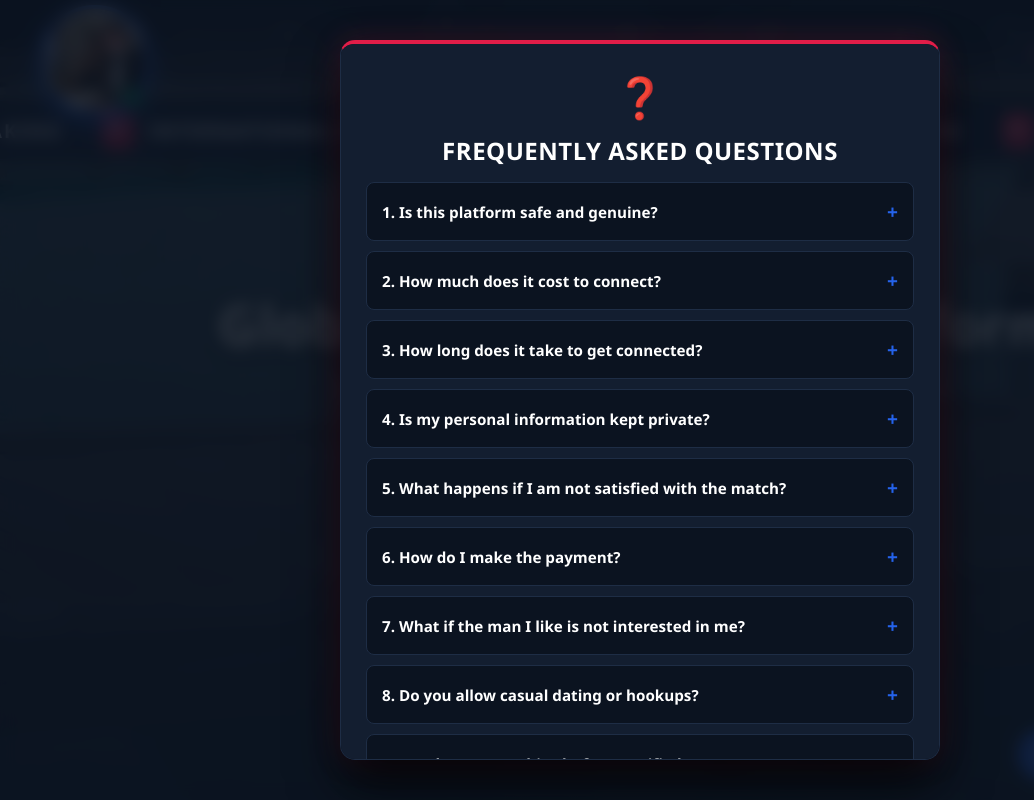
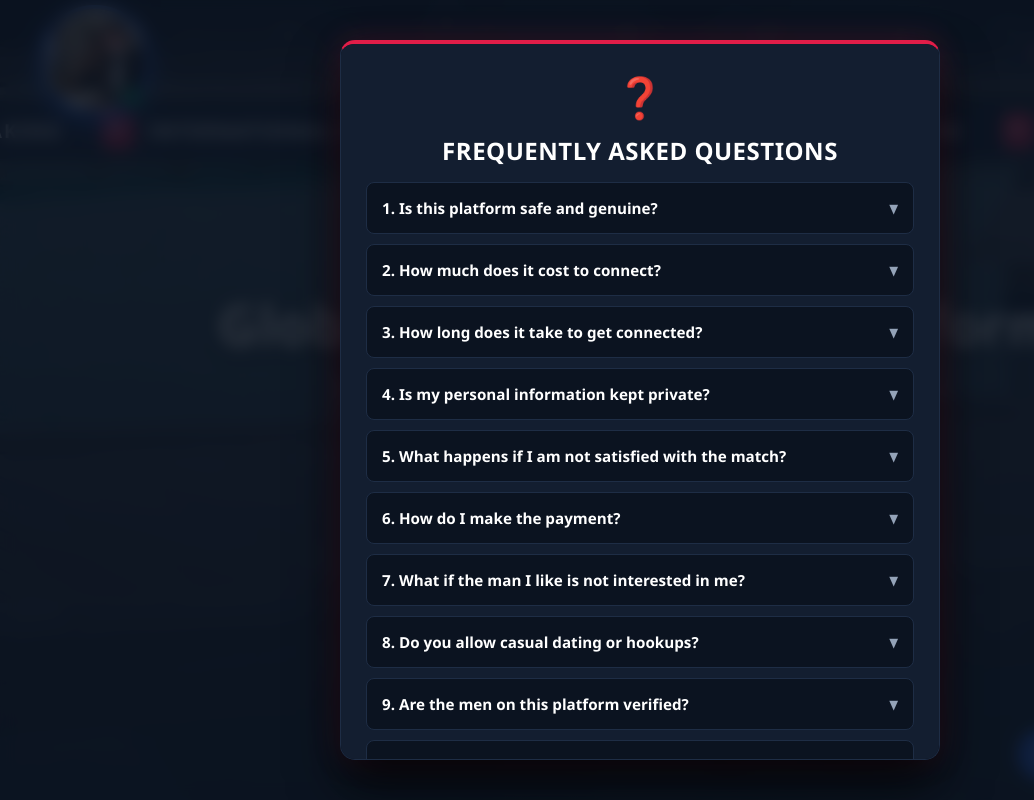
Before and after one commit to genuinehookup/international-matchmaking, a plain HTML site: page index.html in a window 1280 px wide. Both pictures are taken after a click on the link "❓ FAQs". Shown: the full height of the page, 0-1034 px from the left. Drawn offline with Linux system fonts and the light colour scheme.

Commit message:
Update style.css

```diff
--- a/style.css
+++ b/style.css
@@ -780,15 +780,17 @@ main {
     background: rgba(37, 99, 235, 0.1);
 }
 
+/* THE NEW ARROW ICON */
 .faq-question::after {
-    content: '+';
-    font-size: 1.2rem;
-    color: var(--primary-blue);
-    transition: transform 0.3s;
+    content: '▼';
+    font-size: 0.8rem;
+    color: var(--text-muted);
+    transition: transform 0.3s ease;
 }
 
 .faq-item.active .faq-question::after {
-    transform: rotate(45deg);
+    transform: rotate(180deg);
+    color: var(--primary-blue);
 }
 
 .faq-answer {
@@ -807,7 +809,7 @@ main {
 }
 
 .faq-item.active .faq-answer {
-    max-height: 300px; /* Adjust if answer is very long */
+    max-height: 300px;
 }
 
 /* --- MODALS --- */
```
